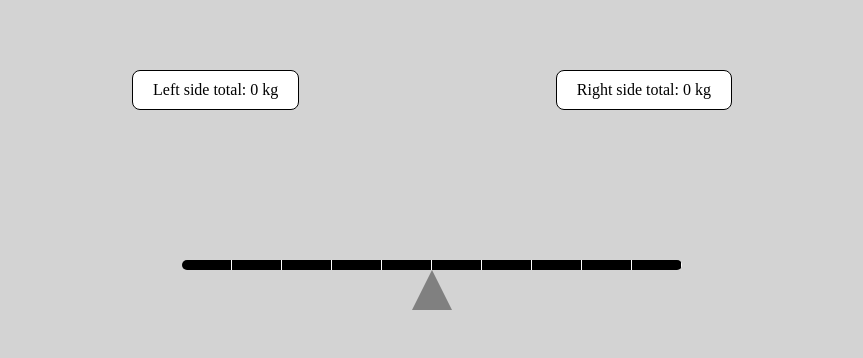
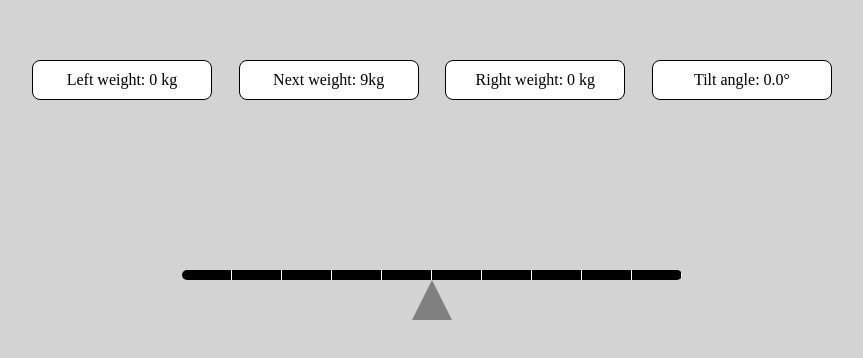
Before and after one commit to YilmazEmirhanSarac/YilmazEmirhanSaracSeesawChallenge, a plain HTML site: page index.html in a window 1280 px wide. Shown: the part 210-568 px from the top of the page, without its empty margins (208-1071 px from the left). Drawn offline with Linux system fonts and the light colour scheme.

Commit message:
Add next weight logic and update UI layout with tilt angle

```diff
--- a/index.html
+++ b/index.html
@@ -10,10 +10,16 @@
     <div class="container">
         <div class="infoPanel">
             <div class="statBox">
-                <p>Left side total: <span id="leftTotal">0</span> kg</p>
+                <p>Left weight: <span id="leftTotal">0</span> kg</p>
             </div>
             <div class="statBox">
-                <p>Right side total: <span id="rightTotal">0</span> kg</p>
+                <p>Next weight: <span id="nextWeight"></span>kg</p>
+            </div>
+            <div class="statBox">
+                <p>Right weight: <span id="rightTotal">0</span> kg</p>
+            </div>
+            <div class="statBox">
+                <p>Tilt angle: <span id="tiltAngle"> </span>0.0&deg;</p>
             </div>
         </div>
 
--- a/script.js
+++ b/script.js
@@ -3,8 +3,17 @@ console.log("Project connected")
 const plank = document.getElementById('plank');
 const leftTotalEl = document.getElementById('leftTotal');
 const rightTotalEl = document.getElementById('rightTotal');
+const nextWeightEl = document.getElementById('nextWeight');
 
 let objects = [];
+let currentWeight = 0;
+
+function getRandomWeight() {
+    return Math.floor(Math.random() * 10 + 1);
+}
+// Shows next weight before any box placed
+currentWeight = getRandomWeight();
+nextWeightEl.innerText = currentWeight;
 
 plank.addEventListener('click', function(event) {
 
@@ -14,7 +23,7 @@ plank.addEventListener('click', function(event) {
 
     console.log("Distance from letf side (px)", positionFromLeft);
 
-    const weight = Math.floor(Math.random() * 10 + 1);
+    const weight = currentWeight;
 
     // Create the box element
     const boxSize = 20 + (weight * 2); // I change this for better ui more weight bigger box
@@ -36,6 +45,9 @@ plank.addEventListener('click', function(event) {
     box.style.left = (positionFromLeft - (boxSize / 2)) + 'px';
 
     plank.appendChild(box);
+    // After some box placed generate next boxes kg and shows in info panel
+    currentWeight = getRandomWeight();
+    nextWeightEl.innerText = currentWeight;
 
     // The plank is 500px wide, so the pivot center is at 250px.
     // Logic: If click is before 250px, it's 'left'. Otherwise 'right'.
--- a/style.css
+++ b/style.css
@@ -15,7 +15,7 @@ body {
 
 .seesawSystem {
     /*background-color: red;*/
-    width: 600px;
+    width: 100%;
     height: 200px;
     display: flex;
     flex-direction: column;
@@ -59,7 +59,7 @@ body {
 }
 
 .infoPanel {
-    width: 600px;
+    width: 100%;
     display: flex;
     justify-content: space-between;
 }
@@ -69,4 +69,13 @@ body {
     padding: 10px 20px;
     border-radius: 0.5rem;
     border: 1px solid black;
+    min-width: 180px;
+    text-align: center;
 }
+
+.container {
+    width: 800px;
+    display: flex;
+    flex-direction: column;
+    gap: 20px;
+}
```
